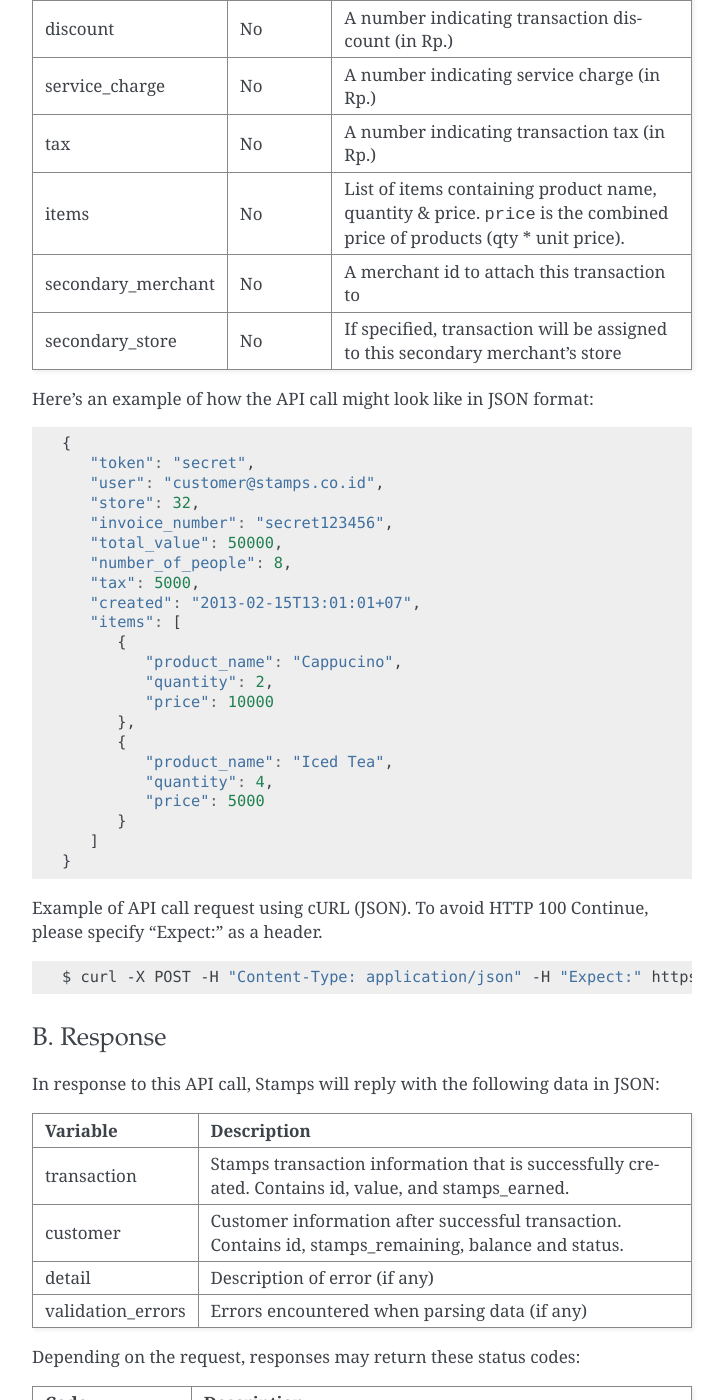
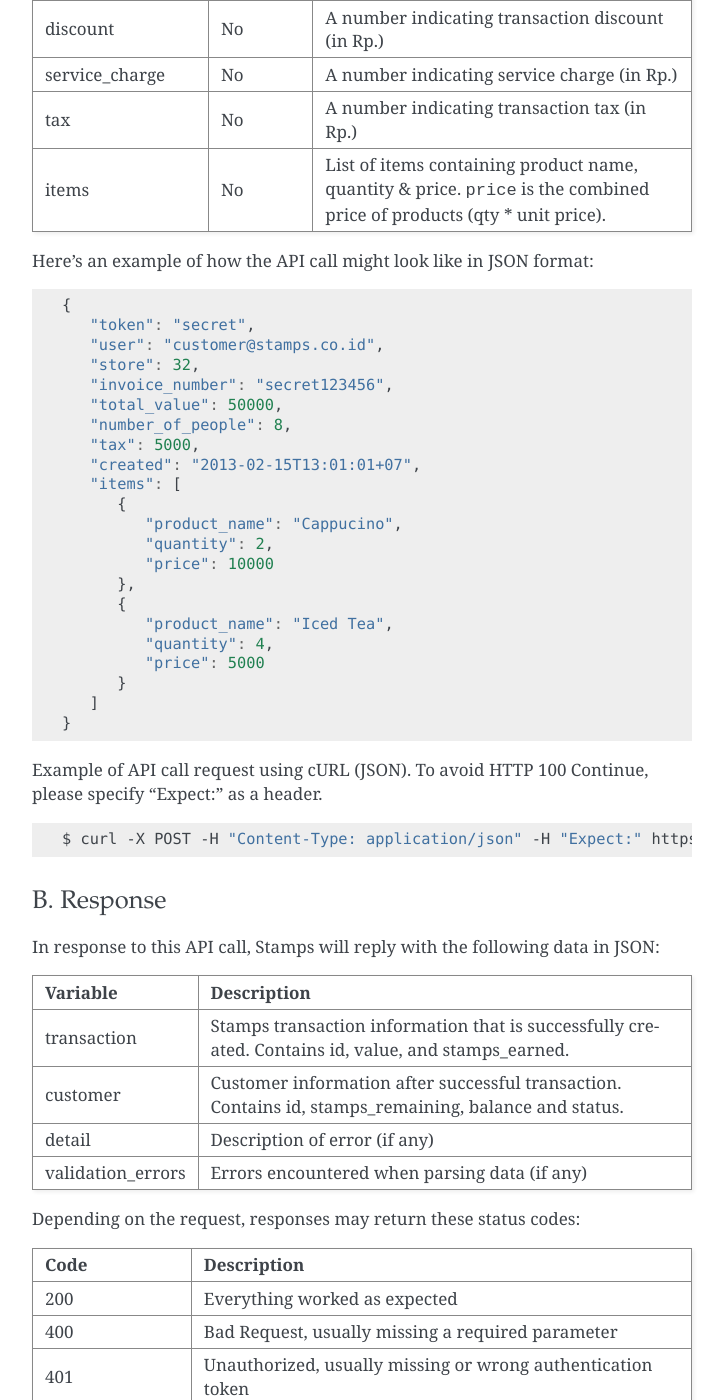
Before and after one commit to ui/stamps-api-docs, a Sphinx documentation site: the page built from source/transaction_api.rst, in a window 1280 px wide and 1400 px high, scrolled down 878 px. Shown: the whole window, without its empty margins (388-1112 px from the left). Built offline with Sphinx 7.4.7, drawn with Linux system fonts in a browser that asks for light colours; part of the change alters nothing that is shown; some of the changed text lies outside the part shown.

Commit message:
Update transaction v2 api transaction

```diff
--- a/source/transaction_api.rst
+++ b/source/transaction_api.rst
@@ -35,8 +35,6 @@ service_charge      No          A number indicating service charge (in Rp.)
 tax                 No          A number indicating transaction tax (in Rp.)
 items               No          List of items containing product name, quantity & price.
                                 ``price`` is the combined price of products (qty * unit price).
-secondary_merchant  No          A merchant id to attach this transaction to
-secondary_store     No          If specified, transaction will be assigned to this secondary merchant's store
 =================== =========== =======================
 
 
@@ -72,8 +70,7 @@ Example of API call request using cURL (JSON). To avoid HTTP 100 Continue, pleas
 
 .. code-block :: bash
 
-    $ curl -X POST -H "Content-Type: application/json" -H "Expect:" https://stamps.co.id/api/transactions/add -i -d '{ "token": "secret", "created": "2013-02-15T13:01:01+07", "user": "customer@stamps.co.id", "store": 2, "number_of_people": 8, "invoice_number": "invoice_1", "total_value": 50000, "items": [{"product_name": "Cappucino", "quantity": 2, "price": 10000}, {"product_name": "Iced Tea", "quantity": 4, "price": 5000}]}'
-
+    $ curl -X POST -H "Content-Type: application/json" -H "Expect:" https://stamps.co.id/api/v2/transactions/add -i -d '{ "token": "secret", "created": "2017-03-30T07:01:01+07", "user": "customer@stamps.co.id", "store": 422, "number_of_people": 8, "invoice_number": "invoice_1", "total_value": 50000, "items": [{"product_name": "Cappucino", "quantity": 2, "price": 10000}, {"product_name": "Iced Tea", "quantity": 4, "price": 5000}]}'
 
 B. Response
 -----------------------------
@@ -121,14 +118,16 @@ If transaction is successful(JSON):
     {
       "customer": {
         "status": "Blue",
-        "id": 17,
-        "stamps_remaining": 11,
-        "balance": 15
+        "balance": 150000,
+        "mobile_phone": "+6281314811365",
+        "id": 8120,
+        "stamps_remaining": 401
       },
       "transaction": {
-        "stamps_earned": 1,
-        "id": 2,
-        "value": 15000
+        "stamps_earned": 5,
+        "id": 2374815,
+        "value": 50000.0,
+        "number_of_people": 8
       }
     }
 
```
